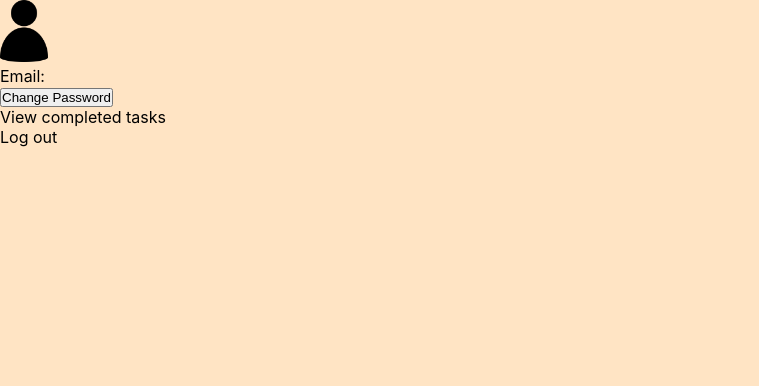
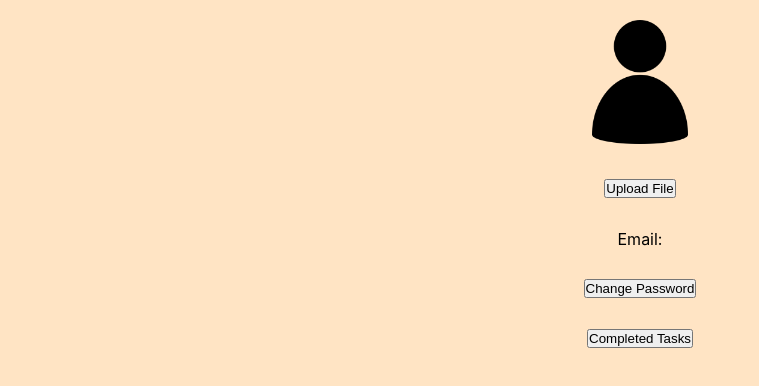
Before and after one commit to Little-Wolfie/listodo, a React (Create React App) app: page /profile in a window 1280 px wide. Shown: the top 386 px of the page, without its empty margins (0-759 px from the left). Built offline with nearby package versions, Linux system fonts and the light colour scheme; no server answers.

Commit message:
removed context due to context not being persistent.completed front-end functionality profile.jsx

```diff
--- a/src/components/Landing Page components/LandingPage.jsx
+++ b/src/components/Landing Page components/LandingPage.jsx
@@ -33,7 +33,10 @@ export const LandingPage = () => {
 
           {regPopup && <Register />}
           {showExistingUserButton && (
-          <button className="existing-user-button"  onClick={signInClickHandler}>
+            <button
+              className="existing-user-button"
+              onClick={signInClickHandler}
+            >
               Existing User
             </button>
           )}
--- a/src/components/Landing Page components/Register.jsx
+++ b/src/components/Landing Page components/Register.jsx
@@ -7,7 +7,7 @@ export const Register = () => {
   const [email, setEmail] = useState("");
   const [password, setPassword] = useState("");
   const [error, setError] = useState(false);
-  const navigate = useNavigate()
+  const navigate = useNavigate();
 
   const createAccount = async () => {
     if (
@@ -20,9 +20,8 @@ export const Register = () => {
     }
 
     await createUserWithEmailAndPassword(auth, email, password);
-    navigate("/dashboard")
+    navigate("/dashboard");
   };
-
   return (
     <div>
       <input
--- /dev/null
+++ b/src/components/Profile components/CompletedTasks.jsx
@@ -0,0 +1,25 @@
+import React from "react";
+
+const CompletedTasks = ({setShowCompletedTaskButton, setRenderCompletedTask}) => {
+
+    const handleShowLess = () => {
+        setShowCompletedTaskButton(true);
+        setRenderCompletedTask(false)
+    }
+
+  return (
+    <div>
+      <ul>
+        <li>item1</li>
+        <li>item2</li>
+        <li>item3</li>
+        <li>item4</li>
+        <li>item5</li>
+        <li>item6</li>
+      </ul>
+      <button onClick={handleShowLess}>Show Less</button>
+    </div>
+  );
+};
+
+export default CompletedTasks;
--- a/src/components/Profile components/Profile.jsx
+++ b/src/components/Profile components/Profile.jsx
@@ -1,57 +1,145 @@
-import React, { useState } from 'react'
-import '../../css/Profile.css'
-import { UserContext } from '../../contexts/UserContext'
-import { useContext } from 'react'
-import { updatePassword } from 'firebase/auth'
-import {auth} from "../../firebase/firebase"
+import React, { useEffect, useState } from "react";
+import "../../css/Profile.css";
+import { updatePassword, onAuthStateChanged } from "firebase/auth";
+import { auth } from "../../firebase/firebase";
+import { storage } from "../../firebase/firebase";
+import { ref, uploadBytesResumable } from "firebase/storage";
+import CompletedTasks from "./CompletedTasks";
 
 export const Profile = () => {
+  const [showChangePasswordFields, setShowChangePasswordFields] =
+    useState(false);
+  const [showChangePasswordButton, setShowChangePasswordButton] =
+    useState(true);
 
-  const {user, setUser} = useContext(UserContext)
-  const [showChangePasswordFields, setShowChangePasswordFields] = useState(false)
-  const [showChangePasswordButton, setShowChangePasswordButton] = useState(true)
-  const [currentPassword, setCurrentPassword] = useState("")
-  const [newPassword, setNewPassword] = useState("")
-  const [confirmNewPassword, setConfirmNewPassword] = useState("")
-  const [error, setError] = useState("")
+  const [newPassword, setNewPassword] = useState("");
+  const [confirmNewPassword, setConfirmNewPassword] = useState("");
+  const [successfulPasswordChange, setSuccessfulPasswordChange] =
+    useState(false);
+  const [showChangeImageButton, setShowChangeImageButton] = useState(true);
+  const [showChangeImageForm, setShowChangeImageForm] = useState(false);
+  const [showCompletedTaskButton, setShowCompletedTaskButton] = useState(true);
+  const [renderCompletedTask, setRenderCompletedTask] = useState(false);
+  const [isLoading, setIsLoading] = useState(true);
+  const [email, setEmail] = useState("");
+  const [error, setError] = useState("");
 
-  const changePasswordClickhandler = () => {
-      setShowChangePasswordFields(true)
-      setShowChangePasswordButton(false)
-  }
+  useEffect(() => {
+    const getUsersEmail = () => {
+      onAuthStateChanged(auth, (userAuth) => {
+        if (userAuth) {
+          setEmail(userAuth.email);
+        }
+      });
+    };
+    getUsersEmail();
+  }, []);
 
-  const userAuth = auth.currentUser
-  console.log(userAuth)
+  const imageRef = ref(storage, "images/" + File.name);
+
+  const handleImageSubmit = () => {
+    uploadBytesResumable(imageRef, File).then(() => {
+      console.log("upload Successful");
+    });
+  };
+
+  const changePasswordButtonClickHandler = () => {
+    setShowChangePasswordFields(true);
+    setShowChangePasswordButton(false);
+  };
+
+  const handleImageButtonClick = () => {
+    setShowChangeImageButton(false);
+    setShowChangeImageForm(true);
+  };
+  const handleCompletedTasks = () => {
+    setShowCompletedTaskButton(false);
+    setRenderCompletedTask(true);
+  };
 
   const handleSubmit = (e) => {
-    e.preventDefault()
+    e.preventDefault();
+    const user = auth.currentUser;
 
-    if(newPassword === confirmNewPassword){
+    if (newPassword !== confirmNewPassword) {
+      setError("passwords do not match");
+      return
+    }
+    if(!/[a-zA-Z0-9]/.test(newPassword) && !/[a-zA-Z0-9]/.test(confirmNewPassword)) {
+      setError('password can not be blank')
+      return
+    }
 
-    }
-  }
+
+    updatePassword(user, newPassword).then(() => {
+      setSuccessfulPasswordChange(true);
+    })
+    .catch((error) => {
+      setError('Bad Request');
+    })
+  };
 
   return (
-    <div className='profile'>
+    <div className="profile">
       <header>
-        <img className='profile-picture' src='./userIcon.png' alt="profile-picture" />
+        <img
+          className="profile-picture"
+          src="./userIcon.png"
+          alt="profile-picture"
+        />
       </header>
-      <div className='profile-container'>
-        <p> Email: {user.email}</p>
+      <div className="profile-container">
+        {showChangeImageButton && (
+          <button
+            className="profile-img"
+            onClick={handleImageButtonClick}
+            type="button"
+          >
+            Upload File
+          </button>
+        )}
+        {showChangeImageForm && (
+          <form onSubmit={(e) => handleImageSubmit(e)}>
+            <input type="file" accept="image/*" />
+            <button type="submit">submit</button>
+          </form>
+        )}
+        <p> Email: {email}</p>
 
-        {showChangePasswordButton && <button onClick={changePasswordClickhandler}>Change Password</button>}
-        {showChangePasswordFields &&
-        <form onSubmit={(e) => handleSubmit(e)}>
-          <input placeholder='Enter current password...' type="password" value={currentPassword} onChange={(e) => setCurrentPassword(e.target.value)}></input>
-          <input placeholder='Enter new password...' value={newPassword} type='password' onChange={(e) => setNewPassword(e.target.value)}></input>
-          <input value={confirmNewPassword} placeholder='Confirm new password...' type='password' onChange={(e) => setConfirmNewPassword(e.target.value)}></input>
-          <button type='submit'>Submit</button>
-          {error && <p>Invalid password</p>}
-        </form>}
-        <p> View completed tasks </p>
-        <p> Log out </p>
-
+        {showChangePasswordButton && (
+          <button onClick={changePasswordButtonClickHandler}>
+            Change Password
+          </button>
+        )}
+        {showChangePasswordFields && (
+          <form onSubmit={(e) => handleSubmit(e)}>
+            <input
+              placeholder="Enter new password..."
+              value={newPassword}
+              type="password"
+              onChange={(e) => setNewPassword(e.target.value)}
+            ></input>
+            <input
+              value={confirmNewPassword}
+              placeholder="Confirm new password..."
+              type="password"
+              onChange={(e) => setConfirmNewPassword(e.target.value)}
+            ></input>
+            <button type="submit">Submit</button>
+            {error && <p>{error}</p>}
+            {successfulPasswordChange && <p>Password Updated successfully</p>}
+          </form>
+        )}
+        {showCompletedTaskButton && (
+          <button onClick={handleCompletedTasks}>Completed Tasks</button>
+        )}
+        {renderCompletedTask && (
+          <CompletedTasks
+            setRenderCompletedTask={setRenderCompletedTask}
+            setShowCompletedTaskButton={setShowCompletedTaskButton}
+          />
+        )}
       </div>
     </div>
-  )
-}
+  );
+};
--- a/src/css/LandingPage.css
+++ b/src/css/LandingPage.css
@@ -1,15 +1,19 @@
 body {
   background-color: bisque;
 }
+
 .landing-page-container {
   display: flex;
   flex-direction: column;
   align-items: center;
   justify-content: space-evenly;
-  margin: 50% auto;
+  position: absolute;
+  top: 50%;
+  left: 50%;
+  transform: translate(-50%, -50%);
   background-color: green;
   width: 20rem;
-  height: 20rem;
+  height: 22rem;
   border-radius: 20px;
 }
 
--- a/src/css/Profile.css
+++ b/src/css/Profile.css
@@ -1,3 +1,24 @@
+header {
+    display: flex;
+    margin: 20px;
+}
+
 .profile-picture {
-    width: 3rem;
+    width: 6rem;
+    margin: 0px auto;
 }
+.profile-container {
+    display: flex;
+    flex-direction: column;
+    align-items: center;
+    justify-content: space-around;
+    height: 200px;
+
+}
+
+form {
+    display: flex;
+    align-items: center;
+    flex-direction: column;
+    margin: 10px;
+}
--- a/src/firebase/firebase.js
+++ b/src/firebase/firebase.js
@@ -1,7 +1,8 @@
 import { initializeApp } from "firebase/app";
 import { getAnalytics } from "firebase/analytics";
-import { getAuth, collection } from "firebase/auth"
-import { getFirestore } from "firebase/firestore"
+import { getAuth } from "firebase/auth";
+import { getFirestore } from "firebase/firestore";
+import { getStorage } from "firebase/storage";
 
 const firebaseConfig = {
   apiKey: "AIzaSyCy5PEXtaaufaEmUzE-x41nzBASEwNh2gg",
@@ -10,11 +11,13 @@ const firebaseConfig = {
   storageBucket: "listodo-f5e57.appspot.com",
   messagingSenderId: "329415732884",
   appId: "1:329415732884:web:c0e63e3671a38169d1ce81",
-  measurementId: "G-0YNW7TJH5T"
+  measurementId: "G-0YNW7TJH5T",
 };
 
 const app = initializeApp(firebaseConfig);
+
 const analytics = getAnalytics(app);
 
-export const auth = getAuth(app)
-export const db = getFirestore(app)
+export const auth = getAuth(app);
+export const db = getFirestore(app);
+export const storage = getStorage(app);
```
Also changed, not shown: src/components/Landing Page components/SignIn.jsx (+7 -9 lines). Lines whose indentation alone changed are shown as unchanged.
